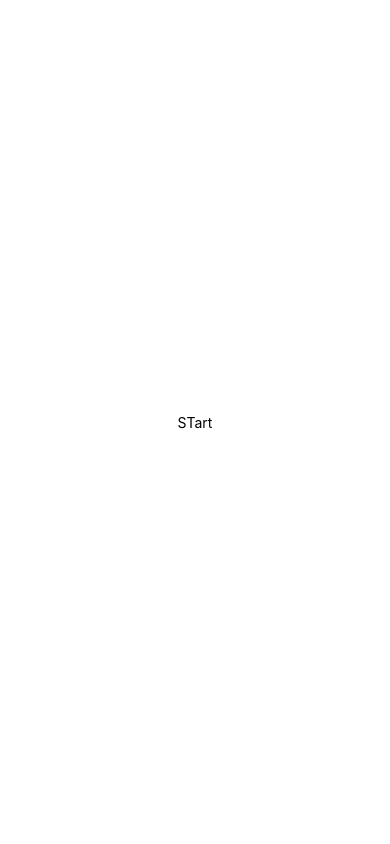
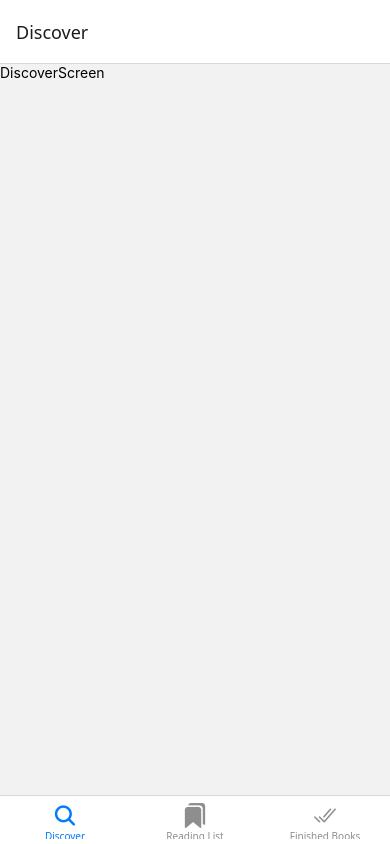
Before and after one commit to kikani-parth/bookshelf, a React Native app in the folder frontend/: screen /Discover in a window 390 px wide. Built offline with nearby package versions, Linux system fonts and the light colour scheme.

Commit message:
add bottom tabs navigator

```diff
--- a/frontend/App.tsx
+++ b/frontend/App.tsx
@@ -1,19 +1,16 @@
+import React from 'react';
 import { StatusBar } from 'expo-status-bar';
 import { StyleSheet, Text, View } from 'react-native';
+import BottomTabNavigator from './src/navigation/BottomTabNavigator';
 
 export default function App() {
-  return (
-    <View style={styles.container}>
-      <Text>STart</Text>
-      <StatusBar style="auto" />
-    </View>
-  );
+  return <BottomTabNavigator />;
 }
 
 const styles = StyleSheet.create({
   container: {
     flex: 1,
-    backgroundColor: '#fff',
+    backgroundColor: '#000',
     alignItems: 'center',
     justifyContent: 'center',
   },
--- /dev/null
+++ b/frontend/src/navigation/BottomTabNavigator.tsx
@@ -0,0 +1,37 @@
+import { createBottomTabNavigator } from '@react-navigation/bottom-tabs';
+import { NavigationContainer } from '@react-navigation/native';
+import DiscoverScreen from '../screens/DiscoverScreen';
+import ReadingListScreen from '../screens/ReadingListScreen';
+import FinishedBooksScreen from '../screens/FinishedBooksScreen';
+import { Ionicons } from '@expo/vector-icons';
+
+const Tab = createBottomTabNavigator();
+
+type IconName = 'search' | 'bookmarks' | 'checkmark-done';
+
+export default function BottomTabNavigator() {
+  return (
+    <NavigationContainer>
+      <Tab.Navigator
+        screenOptions={({ route }) => ({
+          tabBarIcon: ({ color, size }) => {
+            let iconName;
+
+            if (route.name === 'Discover') iconName = 'search';
+            else if (route.name === 'Reading List') iconName = 'bookmarks';
+            else if (route.name === 'Finished Books')
+              iconName = 'checkmark-done';
+
+            return (
+              <Ionicons name={iconName as IconName} size={size} color={color} />
+            );
+          },
+        })}
+      >
+        <Tab.Screen name="Discover" component={DiscoverScreen} />
+        <Tab.Screen name="Reading List" component={ReadingListScreen} />
+        <Tab.Screen name="Finished Books" component={FinishedBooksScreen} />
+      </Tab.Navigator>
+    </NavigationContainer>
+  );
+}
--- /dev/null
+++ b/frontend/src/screens/DiscoverScreen.tsx
@@ -0,0 +1,14 @@
+import { StyleSheet, Text, View } from 'react-native';
+import React from 'react';
+
+const DiscoverScreen = () => {
+  return (
+    <View>
+      <Text>DiscoverScreen</Text>
+    </View>
+  );
+};
+
+export default DiscoverScreen;
+
+const styles = StyleSheet.create({});
--- /dev/null
+++ b/frontend/src/screens/FinishedBooksScreen.tsx
@@ -0,0 +1,14 @@
+import { StyleSheet, Text, View } from 'react-native';
+import React from 'react';
+
+const FinishedBooksScreen = () => {
+  return (
+    <View>
+      <Text>FinishedBooksScreen</Text>
+    </View>
+  );
+};
+
+export default FinishedBooksScreen;
+
+const styles = StyleSheet.create({});
--- /dev/null
+++ b/frontend/src/screens/ReadingListScreen.tsx
@@ -0,0 +1,14 @@
+import { StyleSheet, Text, View } from 'react-native';
+import React from 'react';
+
+const ReadingListScreen = () => {
+  return (
+    <View>
+      <Text>ReadingListScreen</Text>
+    </View>
+  );
+};
+
+export default ReadingListScreen;
+
+const styles = StyleSheet.create({});
```
Also changed, not shown: frontend/package.json (+6 -1 lines), 1 other file (tests, documents, lock files or other folders).
